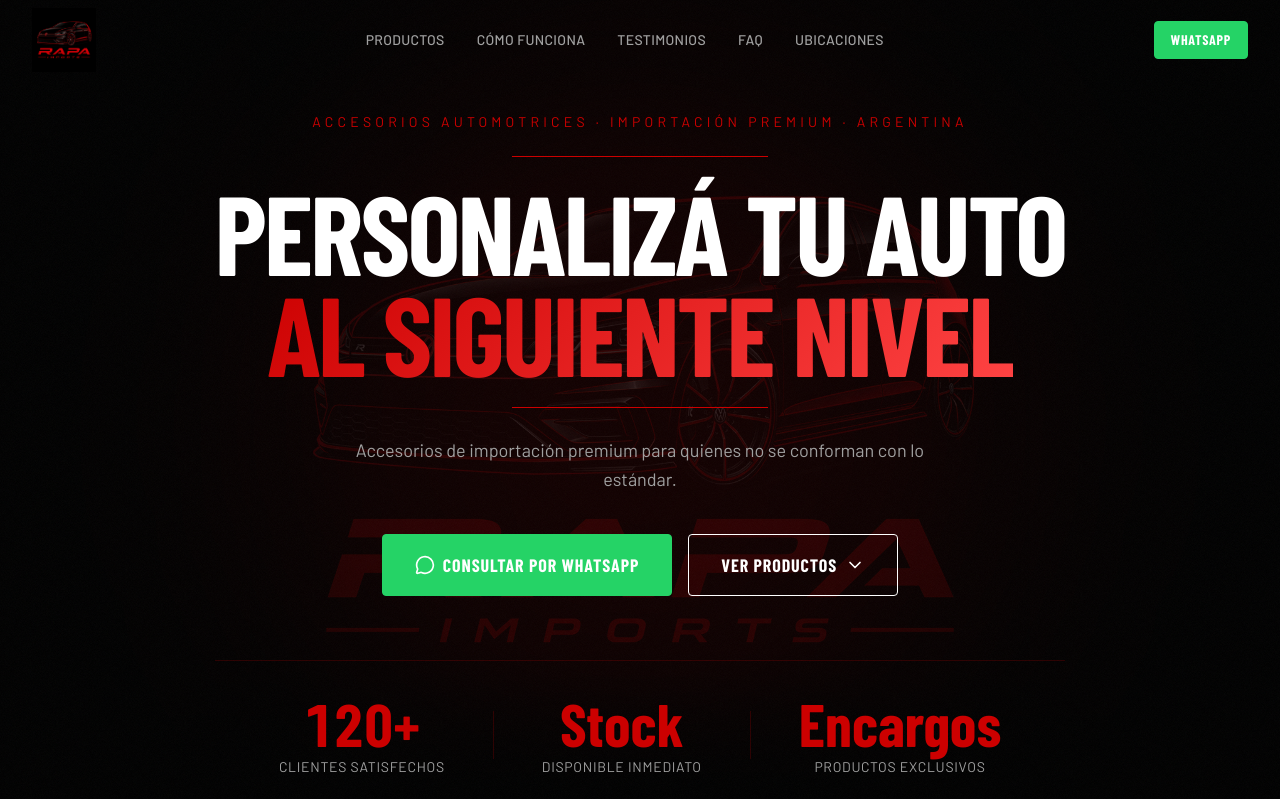
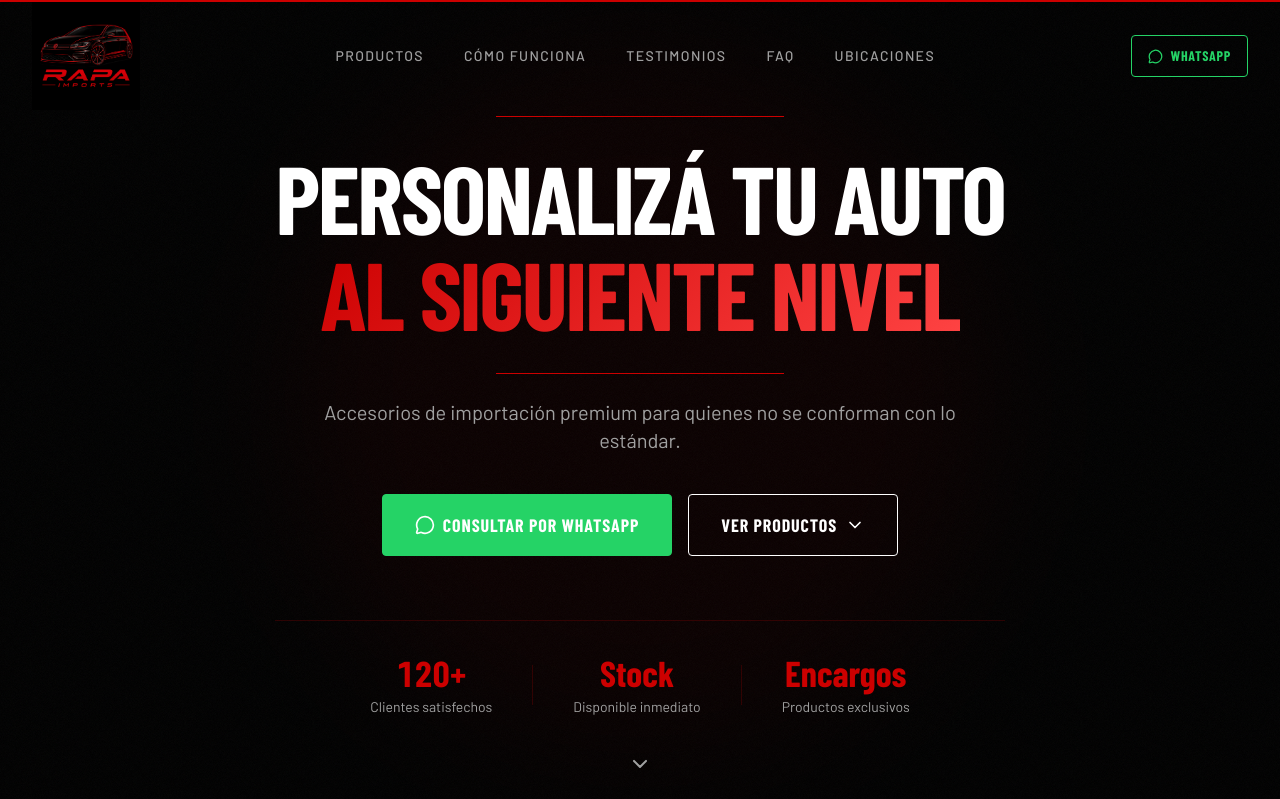
Before and after one commit to agusravadev/rapaimports-landing-page, a Next.js app: page / in a window 1280 px wide. Shown: the top 799 px of the page. Built offline with nearby package versions, Linux system fonts and the light colour scheme; a web font is replaced by a local one.

Commit message:
feat: modern Navbar — animated logo shrink, red accent line, sliding underlinks, ghost WA button; revert Hero to clean version

```diff
--- a/src/components/layout/Navbar.tsx
+++ b/src/components/layout/Navbar.tsx
@@ -2,10 +2,9 @@
 
 import { useState } from 'react'
 import Image from 'next/image'
-import { Menu } from 'lucide-react'
+import { Menu, MessageCircle } from 'lucide-react'
 import { motion } from 'framer-motion'
 import { useIsScrolled } from '@/hooks/useScrollY'
-import { Button } from '@/components/ui/Button'
 import { MobileMenu } from './MobileMenu'
 import { cn } from '@/lib/utils'
 import { GENERAL_WA_URL } from '@/lib/whatsapp'
@@ -18,57 +17,85 @@ const NAV_LINKS = [
   { label: 'Ubicaciones', href: '#ubicaciones' },
 ]
 
+function NavLink({ label, href }: { label: string; href: string }) {
+  return (
+    <a
+      href={href}
+      className="relative group font-body text-sm font-medium text-rapa-muted hover:text-white transition-colors duration-200 uppercase tracking-widest py-1"
+    >
+      {label}
+      {/* Animated red underline sliding left → right on hover */}
+      <span className="absolute bottom-0 left-0 h-px w-0 bg-rapa-red group-hover:w-full transition-all duration-300 ease-out" />
+    </a>
+  )
+}
+
 export function Navbar() {
-  const isScrolled = useIsScrolled()
+  const isScrolled = useIsScrolled(60)
   const [menuOpen, setMenuOpen] = useState(false)
 
   return (
     <>
       <motion.header
         className={cn(
-          'fixed top-0 left-0 right-0 z-30 transition-all duration-300',
+          'fixed top-0 left-0 right-0 z-30 transition-colors duration-300',
           isScrolled
-            ? 'bg-black/95 backdrop-blur-md border-b border-rapa-border'
+            ? 'bg-black/90 backdrop-blur-xl border-b border-rapa-border shadow-[0_1px_0_0_rgba(204,0,0,0.15)]'
             : 'bg-transparent'
         )}
-        initial={{ y: -100 }}
+        initial={{ y: -120 }}
         animate={{ y: 0 }}
-        transition={{ duration: 0.5, ease: 'easeOut' }}
+        transition={{ duration: 0.55, ease: [0.21, 0.47, 0.32, 0.98] }}
         role="banner"
       >
-        <div className="max-w-7xl mx-auto px-4 sm:px-6 lg:px-8 h-20 flex items-center justify-between">
-          <a href="#" aria-label="RAPA IMPORTS — inicio">
-            <Image
-              src="/logo.png"
-              alt="RAPA IMPORTS"
-              width={200}
-              height={72}
-              className="h-16 w-auto object-contain"
-              priority
-            />
+        {/* Accent line at very top — always visible */}
+        <div className="h-[2px] w-full bg-rapa-red" aria-hidden />
+
+        <div className="max-w-7xl mx-auto px-4 sm:px-6 lg:px-8 flex items-center justify-between">
+          {/* Logo — shrinks on scroll */}
+          <a href="#" aria-label="RAPA IMPORTS — inicio" className="flex items-center shrink-0">
+            <motion.div
+              animate={{ height: isScrolled ? 72 : 108 }}
+              transition={{ duration: 0.35, ease: 'easeInOut' }}
+              className="flex items-center"
+            >
+              <Image
+                src="/logo.png"
+                alt="RAPA IMPORTS"
+                width={300}
+                height={108}
+                className="h-full w-auto object-contain"
+                priority
+              />
+            </motion.div>
           </a>
 
-          <nav className="hidden md:flex items-center gap-8" aria-label="Navegación principal">
+          {/* Desktop nav */}
+          <nav className="hidden md:flex items-center gap-8 lg:gap-10" aria-label="Navegación principal">
             {NAV_LINKS.map((link) => (
-              <a
-                key={link.href}
-                href={link.href}
-                className="font-body text-sm font-medium text-rapa-muted hover:text-white transition-colors uppercase tracking-wide"
-              >
-                {link.label}
-              </a>
+              <NavLink key={link.href} label={link.label} href={link.href} />
             ))}
           </nav>
 
-          <div className="flex items-center gap-3">
-            <Button
+          {/* CTA + hamburger */}
+          <div className="flex items-center gap-3 shrink-0">
+            <motion.a
               href={GENERAL_WA_URL()}
-              variant="whatsapp"
-              size="sm"
-              className="hidden sm:inline-flex"
+              target="_blank"
+              rel="noopener noreferrer"
+              className={cn(
+                'hidden sm:inline-flex items-center gap-2 font-display font-bold text-sm uppercase tracking-wider rounded transition-all duration-300 px-4 py-2.5',
+                isScrolled
+                  ? 'bg-[#25D366] text-white hover:bg-[#20BC5A]'
+                  : 'border border-[#25D366] text-[#25D366] hover:bg-[#25D366] hover:text-white'
+              )}
+              whileHover={{ scale: 1.03 }}
+              whileTap={{ scale: 0.97 }}
             >
+              <MessageCircle size={15} />
               WhatsApp
-            </Button>
+            </motion.a>
+
             <button
               onClick={() => setMenuOpen(true)}
               className="md:hidden p-2 text-white hover:text-rapa-red transition-colors"
--- a/src/components/sections/Hero.tsx
+++ b/src/components/sections/Hero.tsx
@@ -4,7 +4,6 @@ import { useEffect, useRef } from 'react'
 import { gsap } from 'gsap'
 import { motion } from 'framer-motion'
 import { ChevronDown, MessageCircle } from 'lucide-react'
-import Image from 'next/image'
 import { Button } from '@/components/ui/Button'
 import { AnimatedCounter } from '@/components/ui/AnimatedCounter'
 import { SITE } from '@/lib/constants'
@@ -19,7 +18,7 @@ export function Hero() {
       gsap.fromTo(
         [lineTopRef.current, lineBottomRef.current],
         { scaleX: 0, transformOrigin: 'left center' },
-        { scaleX: 1, duration: 0.9, ease: 'power2.out', stagger: 0.15, delay: 0.6 }
+        { scaleX: 1, duration: 0.8, ease: 'power2.out', stagger: 0.15, delay: 0.5 }
       )
     })
     return () => { ctx.revert() }
@@ -30,53 +29,20 @@ export function Hero() {
       className="relative min-h-screen flex flex-col items-center justify-center grain-overlay overflow-hidden bg-rapa-black"
       aria-label="Sección principal"
     >
-      {/* Logo watermark — car illustration faintly visible in bg */}
-      <motion.div
-        className="absolute inset-0 flex items-center justify-center pointer-events-none"
-        initial={{ opacity: 0, scale: 1.05 }}
-        animate={{ opacity: 1, scale: 1 }}
-        transition={{ duration: 1.4, ease: 'easeOut' }}
-        aria-hidden
-      >
-        {/* Glow amplified behind logo */}
-        <div className="absolute w-[700px] h-[700px] rounded-full bg-rapa-red/10 blur-[120px]" />
-        <Image
-          src="/logo.png"
-          alt=""
-          width={900}
-          height={900}
-          className="w-[85vw] max-w-[780px] h-auto opacity-[0.13] select-none"
-          priority
-        />
-      </motion.div>
+      {/* Radial glow */}
+      <div className="absolute inset-0 pointer-events-none" aria-hidden>
+        <div className="absolute top-1/2 left-1/2 -translate-x-1/2 -translate-y-1/2 w-[700px] h-[700px] rounded-full bg-rapa-red/5 blur-3xl" />
+      </div>
 
-      {/* Bottom gradient — fades logo into content below */}
-      <div
-        className="absolute bottom-0 left-0 right-0 h-48 pointer-events-none"
-        style={{ background: 'linear-gradient(to top, #000000 30%, transparent)' }}
-        aria-hidden
-      />
-
-      <div className="relative z-10 max-w-5xl mx-auto px-4 sm:px-6 text-center pt-28 pb-16">
-
-        {/* Brand label */}
-        <motion.p
-          className="font-body text-rapa-red text-xs sm:text-sm uppercase tracking-[0.3em] mb-6"
-          initial={{ opacity: 0, y: 10 }}
-          animate={{ opacity: 1, y: 0 }}
-          transition={{ duration: 0.5, delay: 0.1 }}
-        >
-          Accesorios Automotrices · Importación Premium · Argentina
-        </motion.p>
-
+      <div className="relative z-10 max-w-5xl mx-auto px-4 sm:px-6 text-center pt-24 pb-16">
         {/* Top red line */}
-        <div ref={lineTopRef} className="h-px w-40 sm:w-64 bg-rapa-red mx-auto mb-6" aria-hidden />
+        <div ref={lineTopRef} className="h-px w-48 sm:w-72 bg-rapa-red mx-auto mb-8" aria-hidden />
 
         <motion.h1
-          className="font-display font-extrabold text-[clamp(3rem,10vw,7rem)] uppercase leading-[0.9] tracking-tight"
+          className="font-display font-extrabold text-6xl sm:text-7xl lg:text-8xl uppercase leading-none tracking-tight"
           initial={{ opacity: 0, y: 30 }}
           animate={{ opacity: 1, y: 0 }}
-          transition={{ duration: 0.7, delay: 0.25, ease: [0.21, 0.47, 0.32, 0.98] }}
+          transition={{ duration: 0.7, delay: 0.2, ease: [0.21, 0.47, 0.32, 0.98] }}
         >
           Personalizá tu auto
           <br />
@@ -84,10 +50,10 @@ export function Hero() {
         </motion.h1>
 
         {/* Bottom red line */}
-        <div ref={lineBottomRef} className="h-px w-40 sm:w-64 bg-rapa-red mx-auto mt-6 mb-7" aria-hidden />
+        <div ref={lineBottomRef} className="h-px w-48 sm:w-72 bg-rapa-red mx-auto mt-8 mb-6" aria-hidden />
 
         <motion.p
-          className="font-body text-base sm:text-lg text-rapa-muted max-w-xl mx-auto leading-relaxed"
+          className="font-body text-lg sm:text-xl text-rapa-muted max-w-2xl mx-auto"
           initial={{ opacity: 0, y: 20 }}
           animate={{ opacity: 1, y: 0 }}
           transition={{ duration: 0.6, delay: 0.45 }}
@@ -113,34 +79,28 @@ export function Hero() {
 
         {/* Stats bar */}
         <motion.div
-          className="flex flex-col sm:flex-row items-center justify-center gap-6 sm:gap-12 mt-16 pt-8 border-t border-rapa-border"
+          className="flex flex-col sm:flex-row items-center justify-center gap-6 sm:gap-10 mt-16 pt-8 border-t border-rapa-border"
           initial={{ opacity: 0 }}
           animate={{ opacity: 1 }}
-          transition={{ duration: 0.7, delay: 0.9 }}
+          transition={{ duration: 0.6, delay: 0.85 }}
         >
           <div className="text-center">
             <AnimatedCounter
               value={SITE.clientCount}
               suffix="+"
-              className="font-display font-extrabold text-4xl sm:text-5xl text-rapa-red"
+              className="font-display font-extrabold text-4xl text-rapa-red"
             />
-            <p className="font-body text-xs sm:text-sm text-rapa-muted mt-1 uppercase tracking-wider">
-              Clientes satisfechos
-            </p>
+            <p className="font-body text-sm text-rapa-muted mt-1">Clientes satisfechos</p>
           </div>
-          <div className="hidden sm:block w-px h-12 bg-rapa-border" aria-hidden />
+          <div className="hidden sm:block w-px h-10 bg-rapa-border" aria-hidden />
           <div className="text-center">
-            <p className="font-display font-extrabold text-4xl sm:text-5xl text-rapa-red">Stock</p>
-            <p className="font-body text-xs sm:text-sm text-rapa-muted mt-1 uppercase tracking-wider">
-              Disponible inmediato
-            </p>
+            <p className="font-display font-extrabold text-4xl text-rapa-red">Stock</p>
+            <p className="font-body text-sm text-rapa-muted mt-1">Disponible inmediato</p>
           </div>
-          <div className="hidden sm:block w-px h-12 bg-rapa-border" aria-hidden />
+          <div className="hidden sm:block w-px h-10 bg-rapa-border" aria-hidden />
           <div className="text-center">
-            <p className="font-display font-extrabold text-4xl sm:text-5xl text-rapa-red">Encargos</p>
-            <p className="font-body text-xs sm:text-sm text-rapa-muted mt-1 uppercase tracking-wider">
-              Productos exclusivos
-            </p>
+            <p className="font-display font-extrabold text-4xl text-rapa-red">Encargos</p>
+            <p className="font-body text-sm text-rapa-muted mt-1">Productos exclusivos</p>
           </div>
         </motion.div>
       </div>
```
